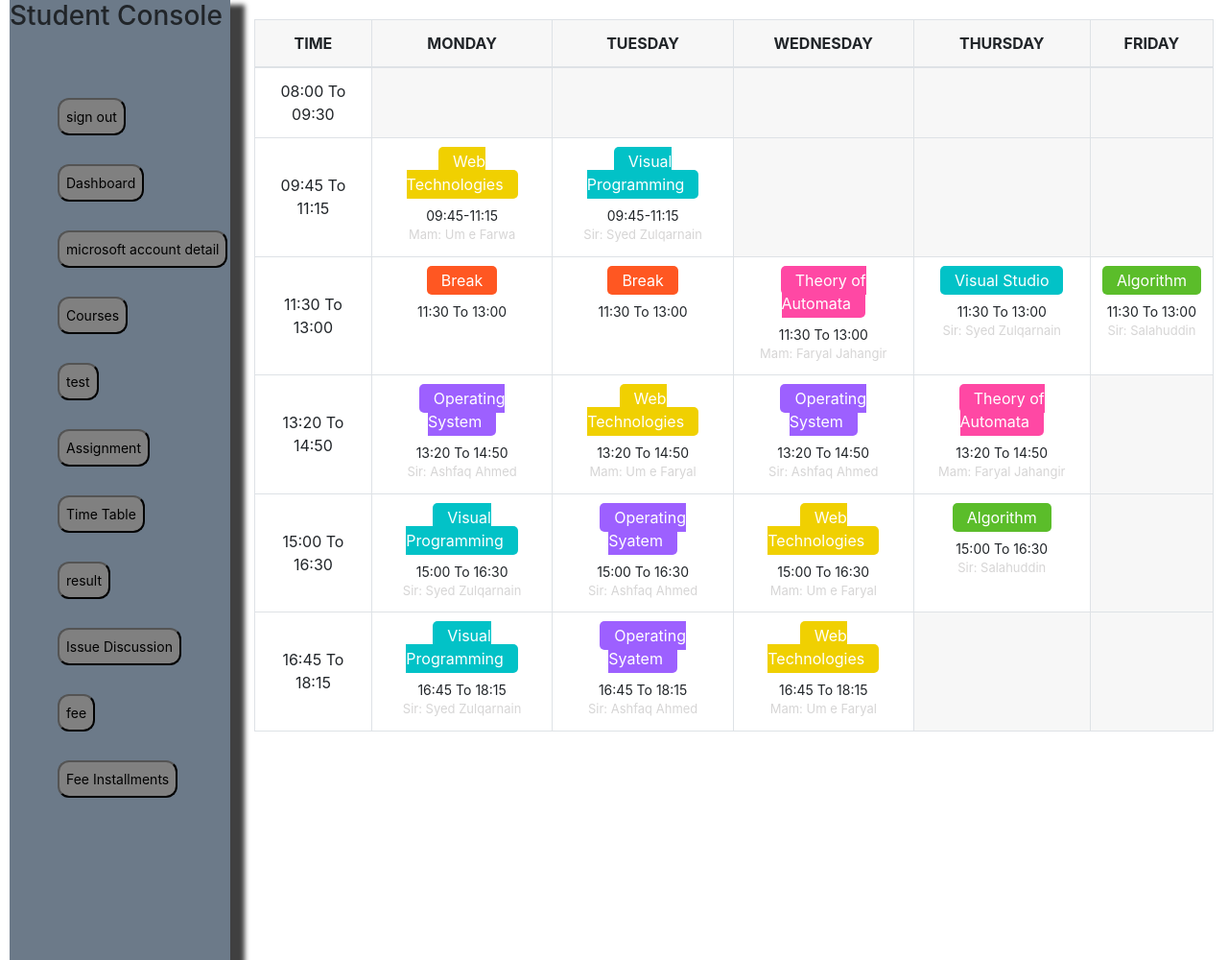
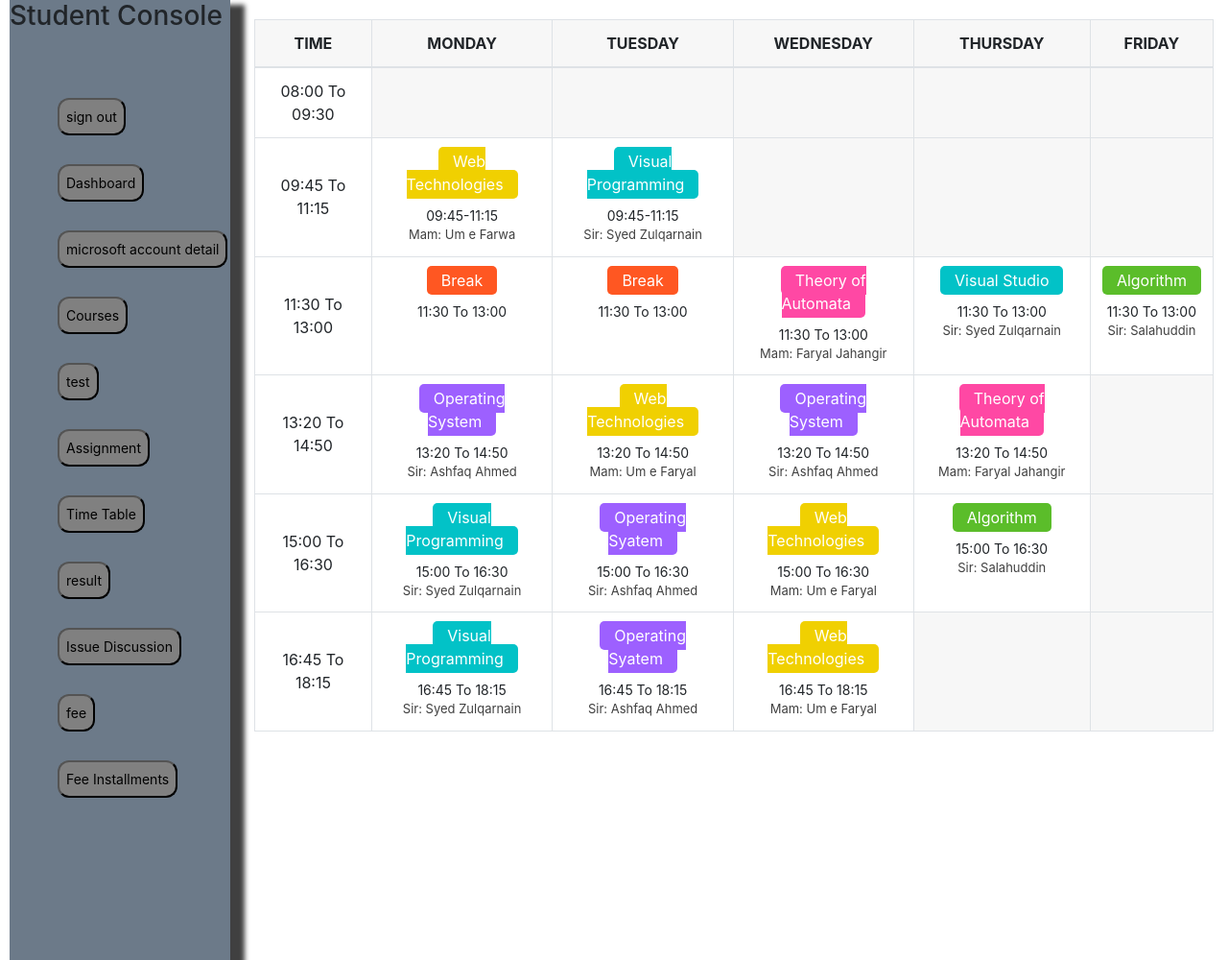
Before and after one commit to abdulniazi/cuonline_redesign.github.io, a plain HTML site: page time_table.html in a window 1280 px wide. Shown: the whole page at 96% size. Drawn offline with nearby package versions, Linux system fonts and the light colour scheme.

Commit message:
Update time_table.css

```diff
--- a/time_table.css
+++ b/time_table.css
@@ -126,7 +126,7 @@ body{
 }
 
 .text-light-gray {
-    color: #d6d5d5;
+    color: #404040;
 }
 .font-size13 {
     font-size: 13px;
```
